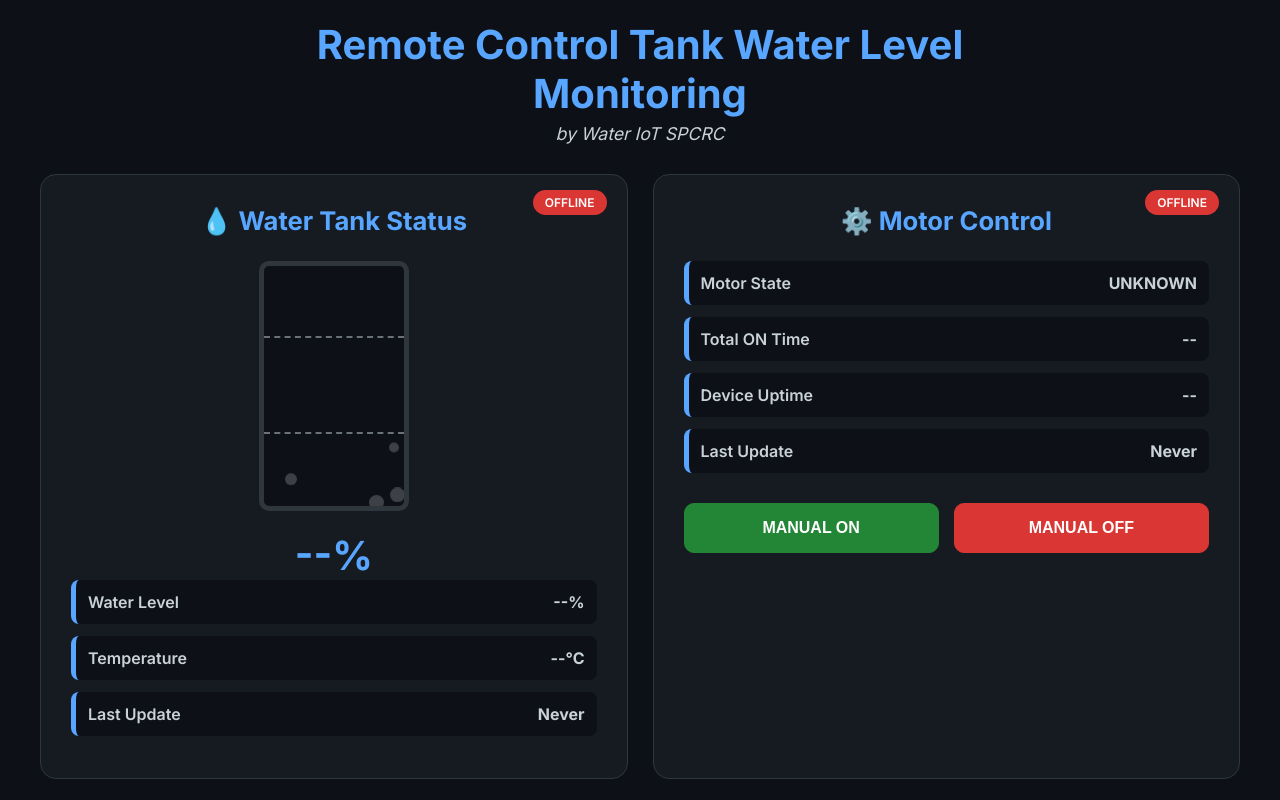
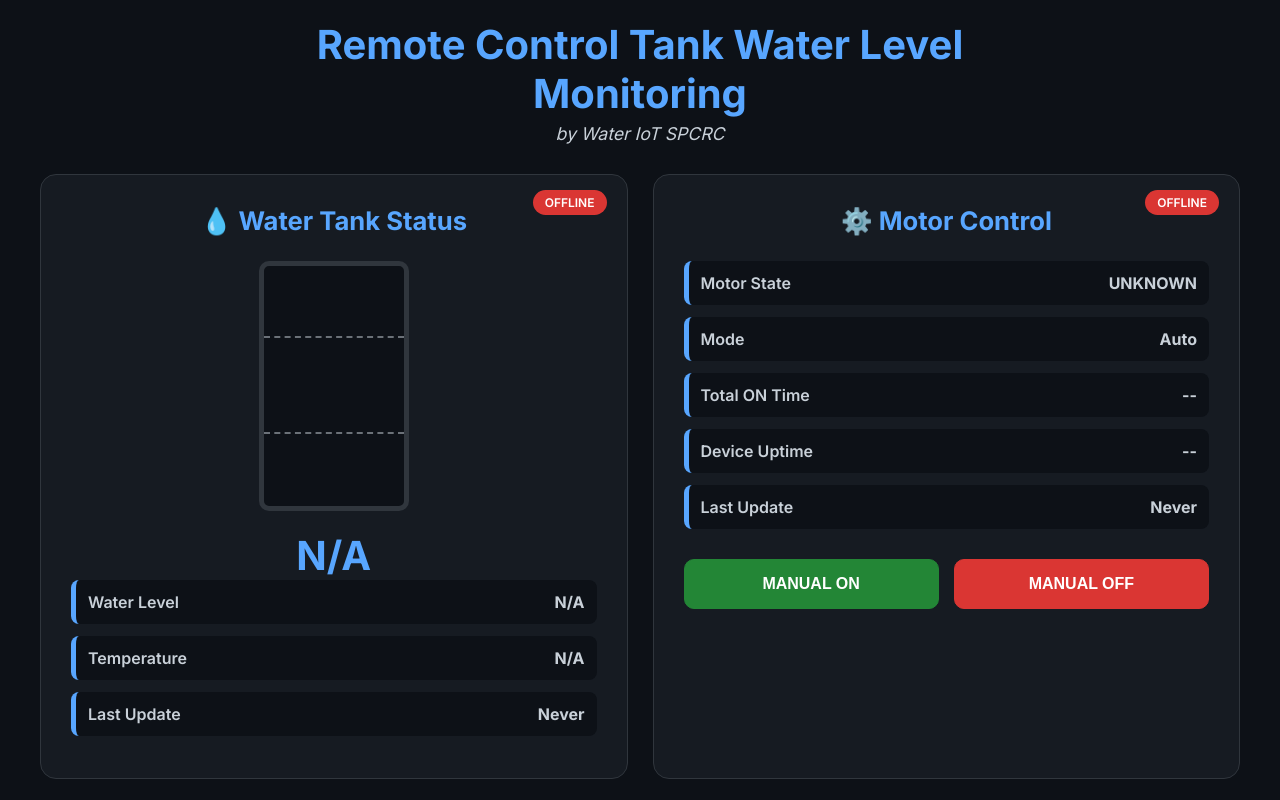
Before and after one commit to aditya08deole/motorControl, a website: page index.html in a window 1280 px wide. Drawn offline with Linux system fonts and the light colour scheme; no server answers.

Commit message:
Update index.html

```diff
--- a/index.html
+++ b/index.html
@@ -9,47 +9,30 @@
     <link href="https://fonts.googleapis.com/css2?family=Inter:wght@400;600;700&display=swap" rel="stylesheet">
     <style>
         :root {
-            --primary-bg: #0d1117;
-            --secondary-bg: #161b22;
-            --border-color: #30363d;
-            --primary-text: #c9d1d9;
-            --heading-text: #58a6ff;
-            --success-color: #238636;
-            --error-color: #da3633;
-            --pending-color: #dbab09;
-            --water-color: #3e92cc;
+            --primary-bg: #0d1117; --secondary-bg: #161b22; --border-color: #30363d;
+            --primary-text: #c9d1d9; --heading-text: #58a6ff; --success-color: #238636;
+            --error-color: #da3633; --pending-color: #dbab09; --water-color: #3e92cc;
             --water-color-light: #6ab1d7;
         }
         * { margin: 0; padding: 0; box-sizing: border-box; }
         body {
-            font-family: 'Inter', sans-serif;
-            background-color: var(--primary-bg);
-            color: var(--primary-text);
-            min-height: 100vh;
-            display: flex;
-            flex-direction: column;
-            align-items: center;
-            padding: 20px;
+            font-family: 'Inter', sans-serif; background-color: var(--primary-bg); color: var(--primary-text);
+            min-height: 100vh; display: flex; flex-direction: column; align-items: center; padding: 20px;
         }
         .header { text-align: center; margin-bottom: 30px; width: 100%; max-width: 800px; }
         .header h1 { color: var(--heading-text); font-size: 2.5em; margin-bottom: 5px; }
         .header p { color: var(--primary-text); font-size: 1.1em; font-style: italic; }
         .dashboard-container { display: grid; grid-template-columns: repeat(auto-fit, minmax(350px, 1fr)); gap: 25px; width: 100%; max-width: 1200px; }
         .panel {
-            background: var(--secondary-bg);
-            border: 1px solid var(--border-color);
-            padding: 30px;
-            border-radius: 16px;
-            text-align: center;
-            position: relative;
-            transition: border-color 0.3s ease;
+            background: var(--secondary-bg); border: 1px solid var(--border-color); padding: 30px;
+            border-radius: 16px; text-align: center; position: relative; transition: border-color 0.3s ease;
         }
         .panel.online-device { border-color: var(--success-color); }
         .panel h2 { color: var(--heading-text); margin-bottom: 25px; font-size: 1.6em; }
         .button-group { display: grid; grid-template-columns: 1fr 1fr; gap: 15px; }
         .btn {
-            padding: 15px 20px; border: 1px solid var(--border-color); border-radius: 10px; font-size: 16px; font-weight: 600;
-            cursor: pointer; transition: all 0.2s ease; text-transform: uppercase;
+            padding: 15px 20px; border: 1px solid var(--border-color); border-radius: 10px; font-size: 16px;
+            font-weight: 600; cursor: pointer; transition: all 0.2s ease; text-transform: uppercase;
         }
         .btn:hover:not(:disabled) { background-color: var(--border-color); }
         .btn:disabled { cursor: not-allowed; opacity: 0.5; }
@@ -58,25 +41,16 @@
         .status-item { display: flex; justify-content: space-between; align-items: center; padding: 12px; margin-bottom: 12px; background: var(--primary-bg); border-left: 5px solid var(--heading-text); border-radius: 8px; }
         .status-label { font-weight: 600; }
         .status-value { font-weight: 700; }
-        .status-on { color: var(--success-color); }
-        .status-off { color: var(--error-color); }
+        .status-on { color: var(--success-color); } .status-off { color: var(--error-color); }
         .status-pending { color: var(--pending-color); }
         .device-status-indicator {
-            position: absolute;
-            top: 15px;
-            right: 20px;
-            padding: 5px 12px;
-            border-radius: 20px;
-            font-size: 12px;
-            font-weight: 600;
-            text-transform: uppercase;
+            position: absolute; top: 15px; right: 20px; padding: 5px 12px;
+            border-radius: 20px; font-size: 12px; font-weight: 600; text-transform: uppercase;
         }
         .device-status-indicator.online { background-color: var(--success-color); color: white; }
         .device-status-indicator.offline { background-color: var(--error-color); color: white; }
         .toast-notification { position: fixed; bottom: -100px; left: 50%; transform: translateX(-50%); padding: 15px 25px; border-radius: 10px; color: white; font-weight: 600; z-index: 1000; transition: bottom 0.5s ease; background-color: var(--error-color); }
         .toast-notification.show { bottom: 20px; }
-
-        /* Improved Tank Visuals */
         .tank-container { height: 250px; width: 150px; border: 5px solid var(--border-color); margin: 0 auto 20px; border-radius: 10px; position: relative; overflow: hidden; background-color: var(--primary-bg); }
         #waterLevel { position: absolute; bottom: 0; left: 0; width: 100%; background: linear-gradient(to top, var(--water-color), var(--water-color-light)); transition: height 1s ease-out; }
         #waterLevel::before, #waterLevel::after {
@@ -90,11 +64,9 @@
         .bubble:nth-child(2) { width: 20px; height: 20px; left: 30%; animation-duration: 12s; animation-delay: 2s; }
         .bubble:nth-child(3) { width: 12px; height: 12px; left: 70%; animation-duration: 9s; animation-delay: 1s; }
         .bubble:nth-child(4) { left: 90%; animation-duration: 11s; animation-delay: 4s; }
-
         #waterLevelPercent { font-size: 2.5em; font-weight: 700; color: var(--heading-text); }
         .threshold-line { position: absolute; left: 0; width: 100%; border-top: 2px dashed var(--primary-text); opacity: 0.5; }
-        .threshold-line.low { bottom: 30%; }
-        .threshold-line.high { bottom: 70%; }
+        .threshold-line.low { bottom: 30%; } .threshold-line.high { bottom: 70%; }
         @keyframes wave { from { transform: rotate(0deg); } to { transform: rotate(360deg); } }
         @keyframes bubble-rise { to { transform: translateY(-300px); } }
     </style>
@@ -115,14 +87,15 @@
                 <div class="threshold-line high"></div>
             </div>
             <p id="waterLevelPercent">--%</p>
-            <div class="status-item"><span class="status-label">Water Level</span><span class="status-value" id="waterLevelStatus">--%</span></div>
-            <div class="status-item"><span class="status-label">Temperature</span><span class="status-value" id="waterTempStatus">--°C</span></div>
+            <div class="status-item"><span class="status-label">Water Level</span><span class="status-value" id="waterLevelStatus">N/A</span></div>
+            <div class="status-item"><span class="status-label">Temperature</span><span class="status-value" id="waterTempStatus">N/A</span></div>
             <div class="status-item"><span class="status-label">Last Update</span><span class="status-value" id="waterLastUpdate">Never</span></div>
         </div>
         <div id="motorPanel" class="panel">
             <div id="motorControllerStatus" class="device-status-indicator offline">Offline</div>
             <h2>⚙️ Motor Control</h2>
             <div class="status-item"><span class="status-label">Motor State</span><span class="status-value" id="motorStatus">UNKNOWN</span></div>
+            <div class="status-item"><span class="status-label">Mode</span><span class="status-value" id="motorMode">--</span></div>
             <div class="status-item"><span class="status-label">Total ON Time</span><span class="status-value" id="totalOnTime">--</span></div>
             <div class="status-item"><span class="status-label">Device Uptime</span><span class="status-value" id="uptime">--</span></div>
             <div class="status-item"><span class="status-label">Last Update</span><span class="status-value" id="motorLastUpdate">Never</span></div>
@@ -133,104 +106,105 @@
         </div>
     </div>
     <div id="toast" class="toast-notification"></div>
+
     <script>
         const MQTT_PROXY_ENDPOINT = "/api/mqtt-proxy";
-        const STATUS_REFRESH_INTERVAL = 3000;
-        const MAX_DATA_AGE_SECONDS = 15;
+        const STATUS_REFRESH_INTERVAL = 3000; // 3 seconds
+        const MAX_DATA_AGE_SECONDS = 15; // Device is "offline" if data is older than this
 
         // --- State ---
-        let systemState = {
-            motor: null,
-            water: null,
-            isCommandPending: false
+        let systemState = { motor: null, water: null, isCommandPending: false };
+
+        // --- UI Element Cache ---
+        const ui = {};
+
+        // --- Utility Functions ---
+        const showToast = (message) => {
+            ui.toast.textContent = message;
+            ui.toast.classList.add('show');
+            setTimeout(() => ui.toast.classList.remove('show'), 3000);
         };
 
-        // --- Utility Functions ---
-        function showToast(message) {
-            const toast = document.getElementById('toast');
-            toast.textContent = message;
-            toast.classList.add('show');
-            setTimeout(() => toast.classList.remove('show'), 3000);
-        }
-
-        function formatSecondsToHMS(seconds) {
+        const formatSecondsToHMS = (seconds) => {
             if (isNaN(seconds) || seconds < 0) return '--';
             const h = Math.floor(seconds / 3600);
             const m = Math.floor((seconds % 3600) / 60);
-            return `${h}h ${m}m ${Math.floor(seconds % 60)}s`;
-        }
+            const s = Math.floor(seconds % 60);
+            return `${h}h ${m}m ${s}s`;
+        };
 
-        function formatTimeAgo(isoString) {
+        const formatTimeAgo = (isoString) => {
             if (!isoString) return "Never";
             const seconds = Math.round((new Date() - new Date(isoString)) / 1000);
             if (seconds < 5) return "Just now";
             if (seconds < 60) return `${seconds}s ago`;
-            const minutes = Math.round(seconds / 60);
+            const minutes = Math.floor(seconds / 60);
             if (minutes < 60) return `${minutes}m ago`;
-            return `${Math.round(minutes / 60)}h ago`;
-        }
+            const hours = Math.floor(minutes / 60);
+            return `${hours}h ago`;
+        };
 
-        function isDataStale(data) {
+        const isDataStale = (data) => {
             return !data || !data.last_updated || (new Date() - new Date(data.last_updated)) / 1000 > MAX_DATA_AGE_SECONDS;
-        }
+        };
 
         // --- UI Update Functions ---
-        function updateUI() {
+        const updateUI = () => {
             const isMotorOnline = !isDataStale(systemState.motor);
             const isWaterOnline = !isDataStale(systemState.water);
 
-            updateDeviceStatusIndicator('motorControllerStatus', isMotorOnline);
-            updateDeviceStatusIndicator('waterMonitorStatus', isWaterOnline);
+            updateDeviceStatusIndicator(ui.motorControllerStatus, ui.motorPanel, isMotorOnline);
+            updateDeviceStatusIndicator(ui.waterMonitorStatus, ui.waterPanel, isWaterOnline);
 
             updateMotorPanel(isMotorOnline);
             updateWaterPanel(isWaterOnline);
-        }
+        };
 
-        function updateDeviceStatusIndicator(elementId, isOnline) {
-            const indicator = document.getElementById(elementId);
-            const panel = document.getElementById(elementId.replace('Status', 'Panel'));
-            indicator.textContent = isOnline ? 'Online' : 'Offline';
-            indicator.className = `device-status-indicator ${isOnline ? 'online' : 'offline'}`;
-            panel.classList.toggle('online-device', isOnline);
-        }
+        const updateDeviceStatusIndicator = (indicatorEl, panelEl, isOnline) => {
+            indicatorEl.textContent = isOnline ? 'Online' : 'Offline';
+            indicatorEl.className = `device-status-indicator ${isOnline ? 'online' : 'offline'}`;
+            panelEl.classList.toggle('online-device', isOnline);
+        };
 
-        function updateWaterPanel(isOnline) {
+        const updateWaterPanel = (isOnline) => {
             const data = systemState.water;
-            const level = isOnline ? data.level_percent : 0;
-            const temp = isOnline ? data.temperature_c.toFixed(1) : '--';
+            // FIXED: Handle null data from sensor errors
+            const level = isOnline && data.level_percent !== null ? data.level_percent : null;
+            const temp = isOnline && data.temperature_c !== null ? data.temperature_c.toFixed(1) : null;
 
-            document.getElementById('waterLevel').style.height = `${level}%`;
-            document.getElementById('waterLevelPercent').textContent = `${isOnline ? level : '--'}%`;
-            document.getElementById('waterLevelStatus').textContent = `${isOnline ? level : '--'}%`;
-            document.getElementById('waterTempStatus').textContent = `${temp}°C`;
-            document.getElementById('waterLastUpdate').textContent = isOnline ? formatTimeAgo(data.last_updated) : 'Never';
+            ui.waterLevel.style.height = level !== null ? `${level}%` : '0%';
+            ui.waterLevelPercent.textContent = level !== null ? `${level}%` : 'N/A';
+            ui.waterLevelStatus.textContent = level !== null ? `${level}%` : 'N/A';
+            ui.waterTempStatus.textContent = temp !== null ? `${temp}°C` : 'N/A';
+            ui.waterLastUpdate.textContent = isOnline ? formatTimeAgo(data.last_updated) : 'Never';
 
             const isMotorOn = !isDataStale(systemState.motor) && systemState.motor.motor_state === 'ON';
-            document.getElementById('bubblesContainer').style.display = isMotorOn ? 'block' : 'none';
-        }
+            ui.bubblesContainer.style.display = isMotorOn ? 'block' : 'none';
+        };
 
-        function updateMotorPanel(isOnline) {
+        const updateMotorPanel = (isOnline) => {
             const data = systemState.motor;
-            const motorStatusEl = document.getElementById('motorStatus');
 
             if (systemState.isCommandPending) {
-                motorStatusEl.textContent = 'Pending...';
-                motorStatusEl.className = 'status-value status-pending';
+                ui.motorStatus.textContent = 'Pending...';
+                ui.motorStatus.className = 'status-value status-pending';
             } else {
                 const state = isOnline ? data.motor_state : 'UNKNOWN';
-                motorStatusEl.textContent = state;
-                motorStatusEl.className = `status-value status-${state.toLowerCase()}`;
+                ui.motorStatus.textContent = state;
+                ui.motorStatus.className = `status-value status-${state.toLowerCase()}`;
             }
 
-            document.getElementById('totalOnTime').textContent = isOnline ? formatSecondsToHMS(data.total_on_time_s) : '--';
-            document.getElementById('uptime').textContent = isOnline ? formatSecondsToHMS(data.uptime_s) : '--';
-            document.getElementById('motorLastUpdate').textContent = isOnline ? formatTimeAgo(data.last_updated) : 'Never';
-        }
+            // FIXED: Update the mode based on manual_override status
+            ui.motorMode.textContent = isOnline && data.manual_override ? 'Manual' : 'Auto';
+            ui.totalOnTime.textContent = isOnline ? formatSecondsToHMS(data.total_on_time_s) : '--';
+            ui.uptime.textContent = isOnline ? formatSecondsToHMS(data.uptime_s) : '--';
+            ui.motorLastUpdate.textContent = isOnline ? formatTimeAgo(data.last_updated) : 'Never';
+        };
 
         // --- API Communication ---
-        async function handleCommand(command) {
+        const handleCommand = async (command) => {
             systemState.isCommandPending = true;
-            updateUI(); // Show "Pending..." state immediately
+            updateUI();
 
             try {
                 const response = await fetch(MQTT_PROXY_ENDPOINT, {
@@ -243,15 +217,15 @@
                     throw new Error(errorDetails);
                 }
                 showToast(`Manual ${command.toUpperCase()} command sent.`);
-                setTimeout(getSystemStatus, 1000);
+                setTimeout(getSystemStatus, 1000); // Fetch status sooner after command
             } catch (error) {
                 showToast(`Command failed: ${error.message}`);
                 systemState.isCommandPending = false;
                 getSystemStatus();
             }
-        }
+        };
 
-        async function getSystemStatus() {
+        const getSystemStatus = async () => {
             try {
                 const response = await fetch(MQTT_PROXY_ENDPOINT, {
                     method: 'POST',
@@ -260,31 +234,48 @@
                 });
                 if (!response.ok) {
                     const err = await response.json().catch(() => ({ details: `Server returned an error: ${response.status}` }));
-                    console.error("CRITICAL DASHBOARD ERROR: The server proxy failed. This is likely due to missing Vercel environment variables or an invalid Adafruit feed name. Server details:", err.details);
                     throw new Error(err.details);
                 }
                 const result = await response.json();
                 systemState.motor = result.data.motor;
                 systemState.water = result.data.water;
-                systemState.isCommandPending = false; // Clear pending state on successful fetch
+                systemState.isCommandPending = false;
             } catch (error) {
                 console.error("Failed to get system status:", error.message);
                 systemState.motor = null;
                 systemState.water = null;
             }
             updateUI();
-        }
+        };
 
         // --- Initialization ---
         document.addEventListener('DOMContentLoaded', () => {
-            const bubblesContainer = document.getElementById('bubblesContainer');
+            // FIXED: Cache all UI elements once for better performance
+            ui.toast = document.getElementById('toast');
+            ui.waterPanel = document.getElementById('waterPanel');
+            ui.waterMonitorStatus = document.getElementById('waterMonitorStatus');
+            ui.waterLevel = document.getElementById('waterLevel');
+            ui.waterLevelPercent = document.getElementById('waterLevelPercent');
+            ui.waterLevelStatus = document.getElementById('waterLevelStatus');
+            ui.waterTempStatus = document.getElementById('waterTempStatus');
+            ui.waterLastUpdate = document.getElementById('waterLastUpdate');
+            ui.bubblesContainer = document.getElementById('bubblesContainer');
+            ui.motorPanel = document.getElementById('motorPanel');
+            ui.motorControllerStatus = document.getElementById('motorControllerStatus');
+            ui.motorStatus = document.getElementById('motorStatus');
+            ui.motorMode = document.getElementById('motorMode');
+            ui.totalOnTime = document.getElementById('totalOnTime');
+            ui.uptime = document.getElementById('uptime');
+            ui.motorLastUpdate = document.getElementById('motorLastUpdate');
+
+            // Add bubbles
             for(let i = 0; i < 5; i++) {
                 const bubble = document.createElement('div');
                 bubble.className = 'bubble';
                 bubble.style.left = `${Math.random() * 90 + 5}%`;
                 bubble.style.animationDuration = `${Math.random() * 5 + 8}s`;
                 bubble.style.animationDelay = `${Math.random() * 5}s`;
-                bubblesContainer.appendChild(bubble);
+                ui.bubblesContainer.appendChild(bubble);
             }
 
             document.getElementById('controlButtons').addEventListener('click', (e) => {
@@ -292,6 +283,7 @@
                     handleCommand(e.target.dataset.command);
                 }
             });
+
             getSystemStatus();
             setInterval(getSystemStatus, STATUS_REFRESH_INTERVAL);
         });
```
